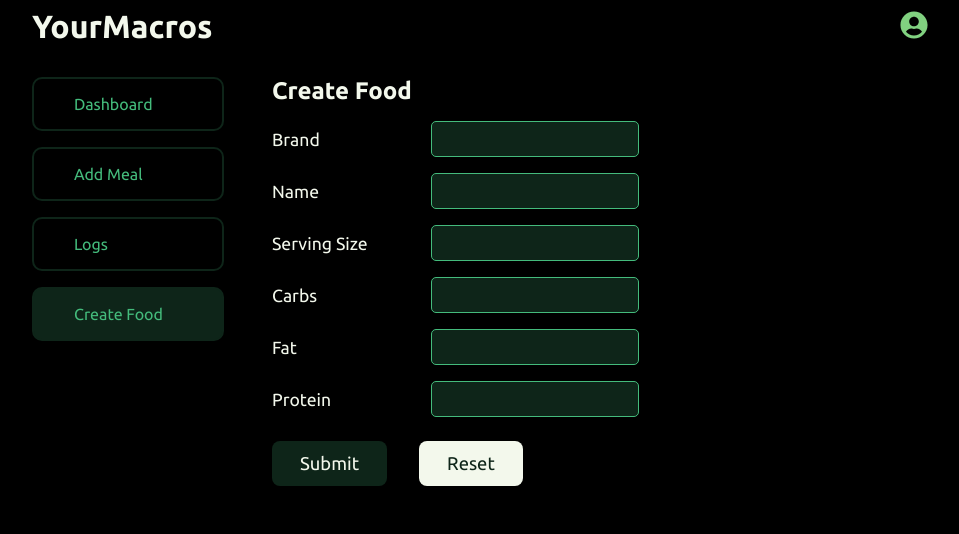
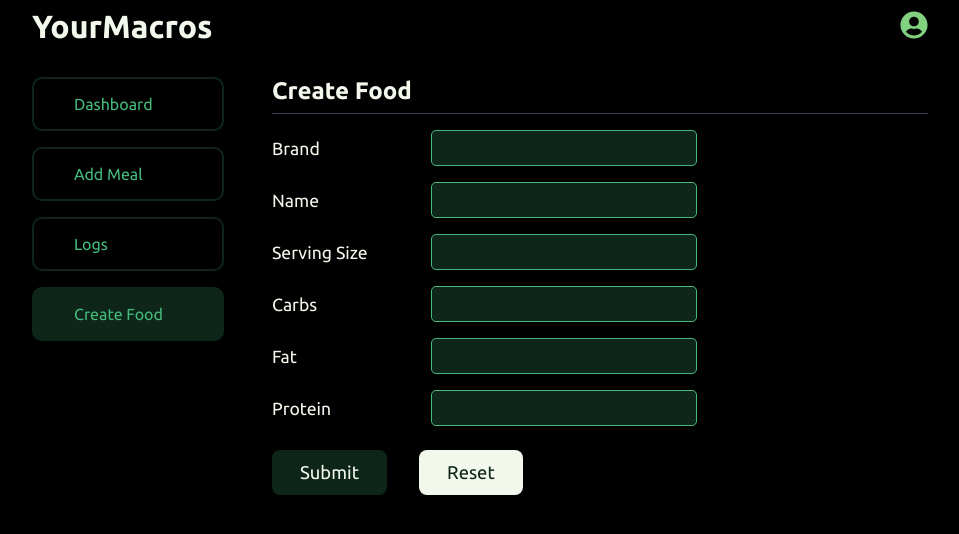
Before and after one commit to jonmico/your-macros, a React (Vite) app in the folder client/: page /create-food in a window 1280 px wide. Shown: the top 534 px of the page, without its empty margins (160-1119 px from the left). Built offline with nearby package versions, Linux system fonts and the light colour scheme; some icons are missing.

Commit message:
Add InputErrorContainer. Change the form to be flex where errors are shown below the input rather than next to it.

```diff
--- a/client/src/components/create-food-form/create-food-form.styled.tsx
+++ b/client/src/components/create-food-form/create-food-form.styled.tsx
@@ -8,8 +8,8 @@ export const StyledForm = styled.form`
 `;
 
 export const FormRow = styled.div`
-  display: grid;
-  grid-template-columns: 0.5fr 1fr 1.5fr;
+  display: flex;
+  /* grid-template-columns: 0.5fr 1fr 1.5fr; */
   gap: 1.5rem;
   align-items: center;
 `;
@@ -18,6 +18,12 @@ export const FormLabel = styled.label`
   min-width: 135px;
   font-size: 1.1rem;
   color: var(--text);
+`;
+
+export const InputErrorContainer = styled.div`
+  display: flex;
+  flex-direction: column;
+  gap: 0.25rem;
 `;
 
 export const FormInput = styled.input`
@@ -45,7 +51,8 @@ export const FormInput = styled.input`
 `;
 
 export const FormError = styled.p`
-  color: red;
+  color: var(--color-red-400);
+  font-size: 0.85rem;
 `;
 
 export const ButtonContainer = styled.div`
--- a/client/src/components/create-food-form/create-food-form.tsx
+++ b/client/src/components/create-food-form/create-food-form.tsx
@@ -7,6 +7,7 @@ import {
   FormLabel,
   StyledForm,
   FormError,
+  InputErrorContainer,
 } from './create-food-form.styled';
 import { IFood } from '../../types/food';
 import { createFood } from '../../services/food-api';
@@ -133,6 +134,7 @@ export default function CreateFoodForm() {
     <StyledForm onSubmit={handleSubmit}>
       <FormRow>
         <FormLabel htmlFor='brand'>Brand</FormLabel>
+        <InputErrorContainer>
           <FormInput
             id={'brand'}
             type='text'
@@ -143,9 +145,11 @@ export default function CreateFoodForm() {
             }}
           />
           {brandError && <FormError>{brandError}</FormError>}
+        </InputErrorContainer>
       </FormRow>
       <FormRow>
         <FormLabel htmlFor='name'>Name</FormLabel>
+        <InputErrorContainer>
           <FormInput
             id={'name'}
             type='text'
@@ -156,9 +160,11 @@ export default function CreateFoodForm() {
             }}
           />
           {nameError && <FormError>{nameError}</FormError>}
+        </InputErrorContainer>
       </FormRow>
       <FormRow>
         <FormLabel htmlFor='servingSize'>Serving Size</FormLabel>
+        <InputErrorContainer>
           <FormInput
             id={'servingSize'}
             type='number'
@@ -169,9 +175,12 @@ export default function CreateFoodForm() {
             }}
           />
           {servingSizeError && <FormError>{servingSizeError}</FormError>}
+        </InputErrorContainer>
       </FormRow>
+
       <FormRow>
         <FormLabel htmlFor='carbs'>Carbs</FormLabel>
+        <InputErrorContainer>
           <FormInput
             id={'carbs'}
             type='number'
@@ -182,9 +191,11 @@ export default function CreateFoodForm() {
             }}
           />
           {carbsError && <FormError>{carbsError}</FormError>}
+        </InputErrorContainer>
       </FormRow>
       <FormRow>
         <FormLabel htmlFor='fat'>Fat</FormLabel>
+        <InputErrorContainer>
           <FormInput
             id={'fat'}
             type='number'
@@ -195,9 +206,11 @@ export default function CreateFoodForm() {
             }}
           />
           {fatError && <FormError>{fatError}</FormError>}
+        </InputErrorContainer>
       </FormRow>
       <FormRow>
         <FormLabel htmlFor='protein'>Protein</FormLabel>
+        <InputErrorContainer>
           <FormInput
             id={'protein'}
             type='number'
@@ -208,6 +221,7 @@ export default function CreateFoodForm() {
             }}
           />
           {proteinError && <FormError>{proteinError}</FormError>}
+        </InputErrorContainer>
       </FormRow>
       <ButtonContainer>
         <PrimaryButton disabled={isLoading} type={'submit'}>
--- /dev/null
+++ b/client/src/pages/create-food/create-food.styled.tsx
@@ -0,0 +1,6 @@
+import styled from 'styled-components';
+
+export const StyledH2 = styled.h2`
+  padding-bottom: 0.5rem;
+  border-bottom: 1px solid var(--color-gray-700);
+`;
--- a/client/src/pages/create-food/create-food.tsx
+++ b/client/src/pages/create-food/create-food.tsx
@@ -1,9 +1,10 @@
 import CreateFoodForm from '../../components/create-food-form/create-food-form';
+import { StyledH2 } from './create-food.styled';
 
 export default function CreateFood() {
   return (
     <div>
-      <h2>Create Food</h2>
+      <StyledH2>Create Food</StyledH2>
       <CreateFoodForm />
     </div>
   );
```
Also changed, not shown: client/src/pages/create-food/create-food.module.css (added). Lines whose indentation alone changed are shown as unchanged.
